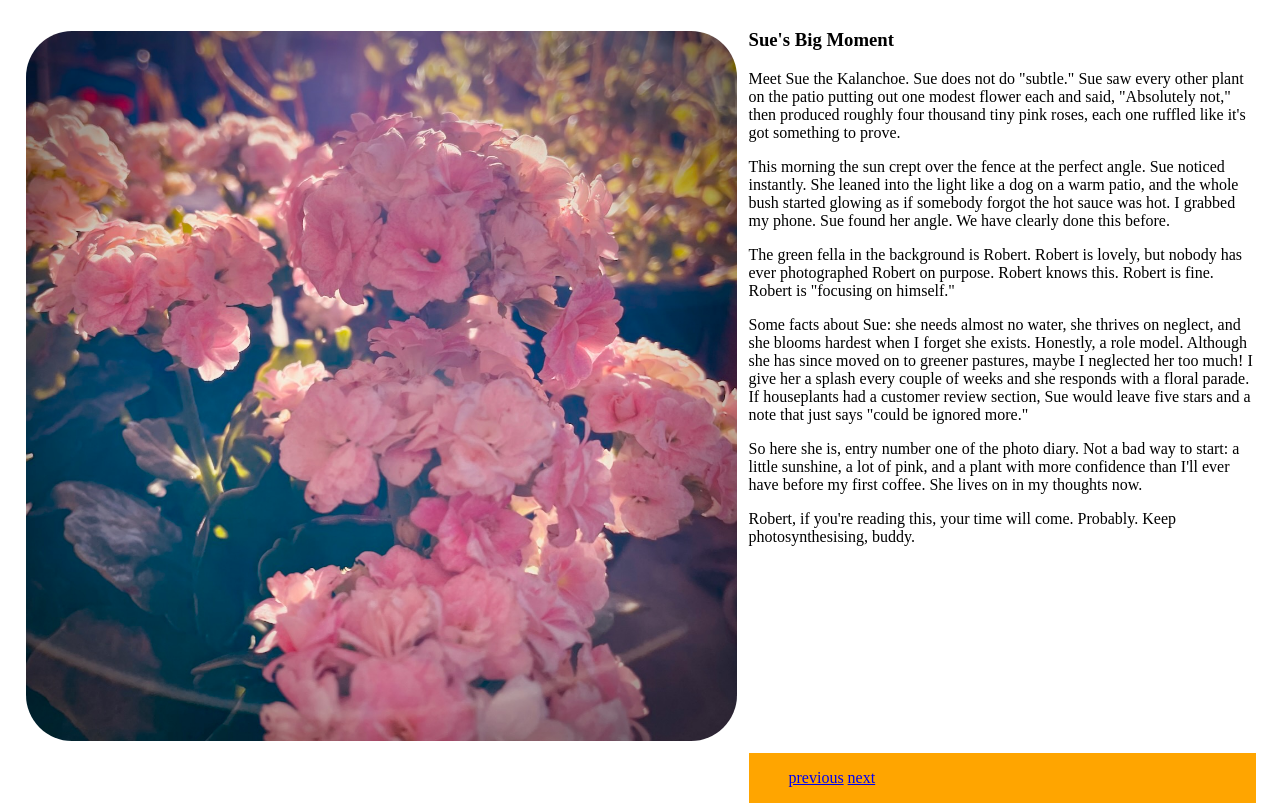
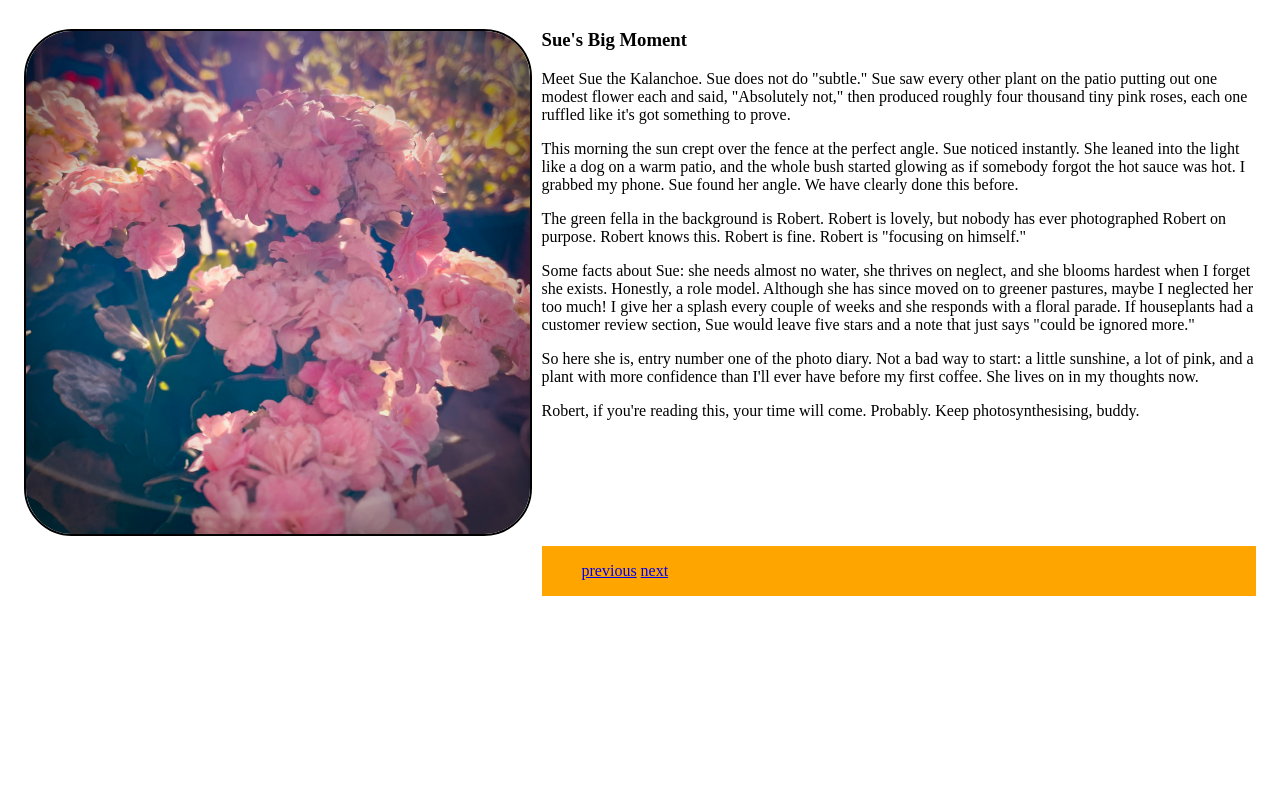
Before and after one commit to paperR2/photo-diary, a plain HTML site: page html/001.html in a window 1280 px wide. Shown: the part 69-880 px from the top of the page. After the commit the page ends 800 px from the top, so only its background shows below. Drawn offline with Linux system fonts and the light colour scheme.

Commit message:
added border to images and reduced width

```diff
--- a/StyleSheet.css
+++ b/StyleSheet.css
@@ -6,7 +6,7 @@
 img {
   width: 525px;
   border-radius: 3rem;
-  border: 2px solid white;
+  border: 2px solid black;
 }
 
 /* .container rule set:
@@ -221,9 +221,10 @@ nav li {
 
 /* the header holds the title (left) and menu links (right) on one row */
 .entry header  { grid-area: 1 / 1 / 2 / -1; }
-.entry .image  { grid-area: 2 / 1 / 3 / 8; }
-.entry .text   { grid-area: 2 / 8 / 3 / -1; }
-.entry .buttons { grid-area: 3 / 8 / 4 / -1; }
+/* photo spans 5 of the 12 columns; text and buttons fill the other 7 */
+.entry .image  { grid-area: 2 / 1 / 3 / 6; }
+.entry .text   { grid-area: 2 / 6 / 3 / -1; }
+.entry .buttons { grid-area: 3 / 6 / 4 / -1; }
 
 /* line the entry text up with the top edge of the photo:
    both start at the top of their grid row, and the heading's
```
